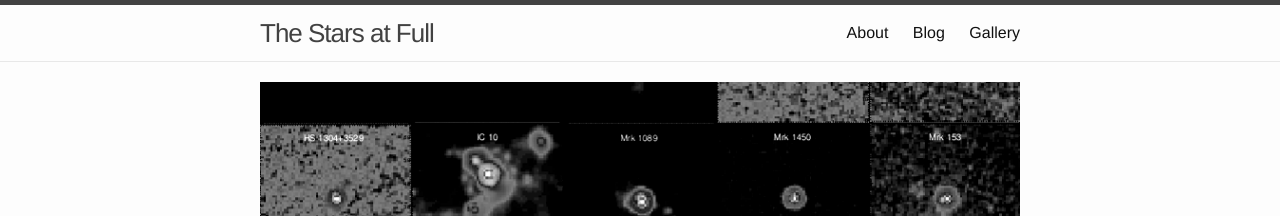
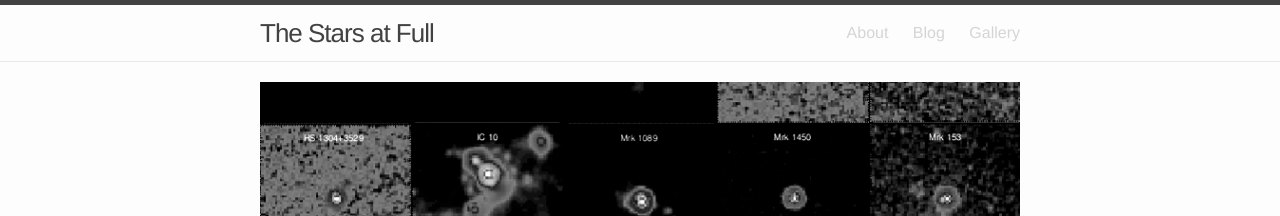
Before and after one commit to karlan/karlan.github.io, a Jekyll site: the page built from index.html, in a window 1280 px wide. Shown: the top 216 px of the page. Built offline with Jekyll 4.4.1, drawn with Linux system fonts in a browser that asks for light colours.

Commit message:
head color

```diff
--- a/_sass/_base.scss
+++ b/_sass/_base.scss
@@ -170,6 +170,25 @@
     }
 }
 
+.hwrapper {
+    max-width: -webkit-calc(#{$content-width} - (#{$spacing-unit} * 2));
+    max-width:         calc(#{$content-width} - (#{$spacing-unit} * 2));
+    margin-right: auto;
+    margin-left: auto;
+    padding-right: $spacing-unit;
+    padding-left: $spacing-unit;
+    background-color: #545652;
+    color: #d5d5d5;
+    @extend %clearfix;
+
+    @include media-query($on-laptop) {
+        max-width: -webkit-calc(#{$content-width} - (#{$spacing-unit}));
+        max-width:         calc(#{$content-width} - (#{$spacing-unit}));
+        padding-right: $spacing-unit / 2;
+        padding-left: $spacing-unit / 2;
+    }
+}
+
 
 
 /**
--- a/_sass/_layout.scss
+++ b/_sass/_layout.scss
@@ -33,7 +33,8 @@
     }
 
     .page-link {
-        color: $text-color;
+        //color: $text-color;
+	color: #d5d5d5;
         line-height: $base-line-height;
 
         // Gaps between nav items, but not on the first one
@@ -46,7 +47,7 @@
         position: absolute;
         top: 9px;
         right: 30px;
-        background-color: $background-color;
+        // background-color: $background-color;
         border: 1px solid $grey-color-light;
         border-radius: 5px;
         text-align: right;
```
